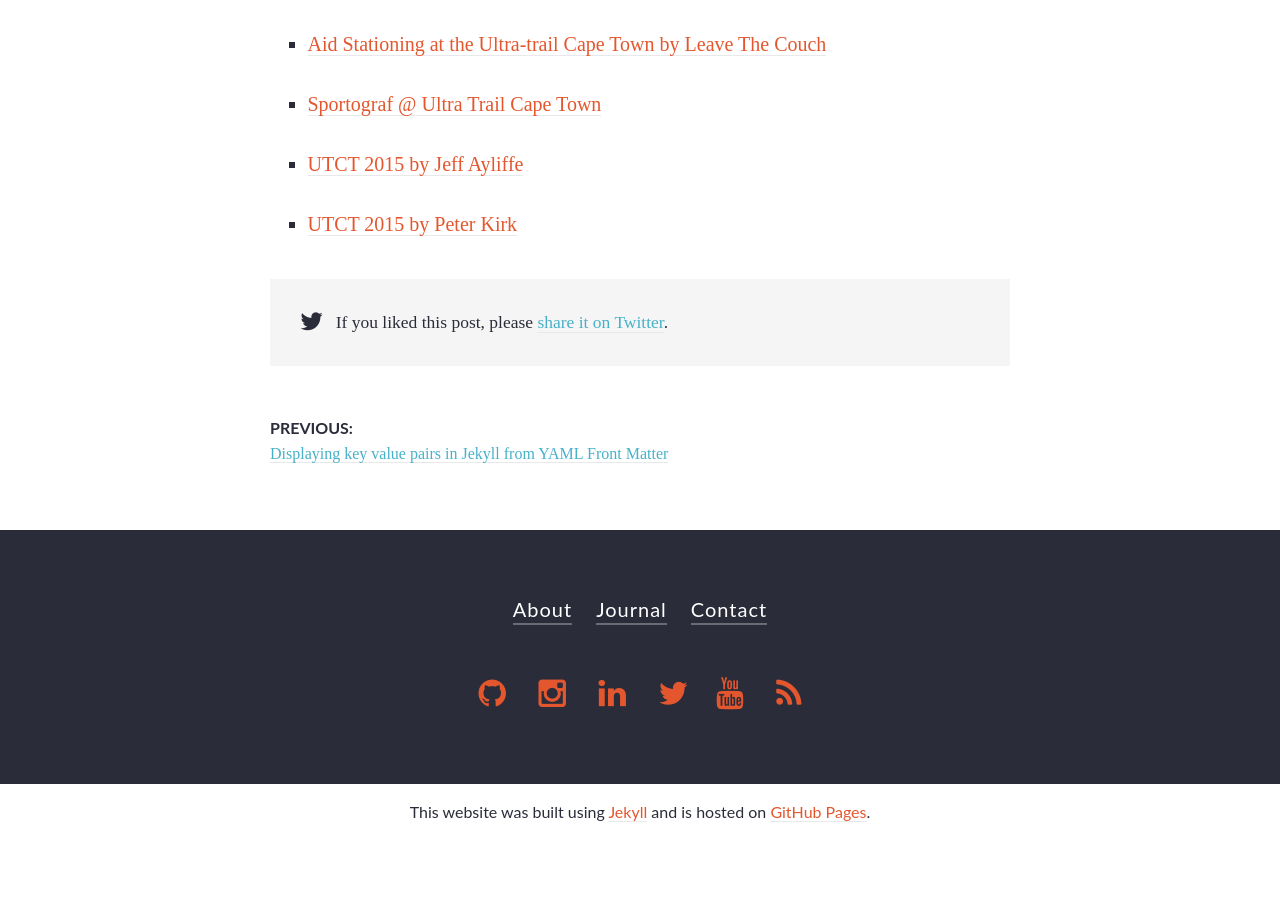
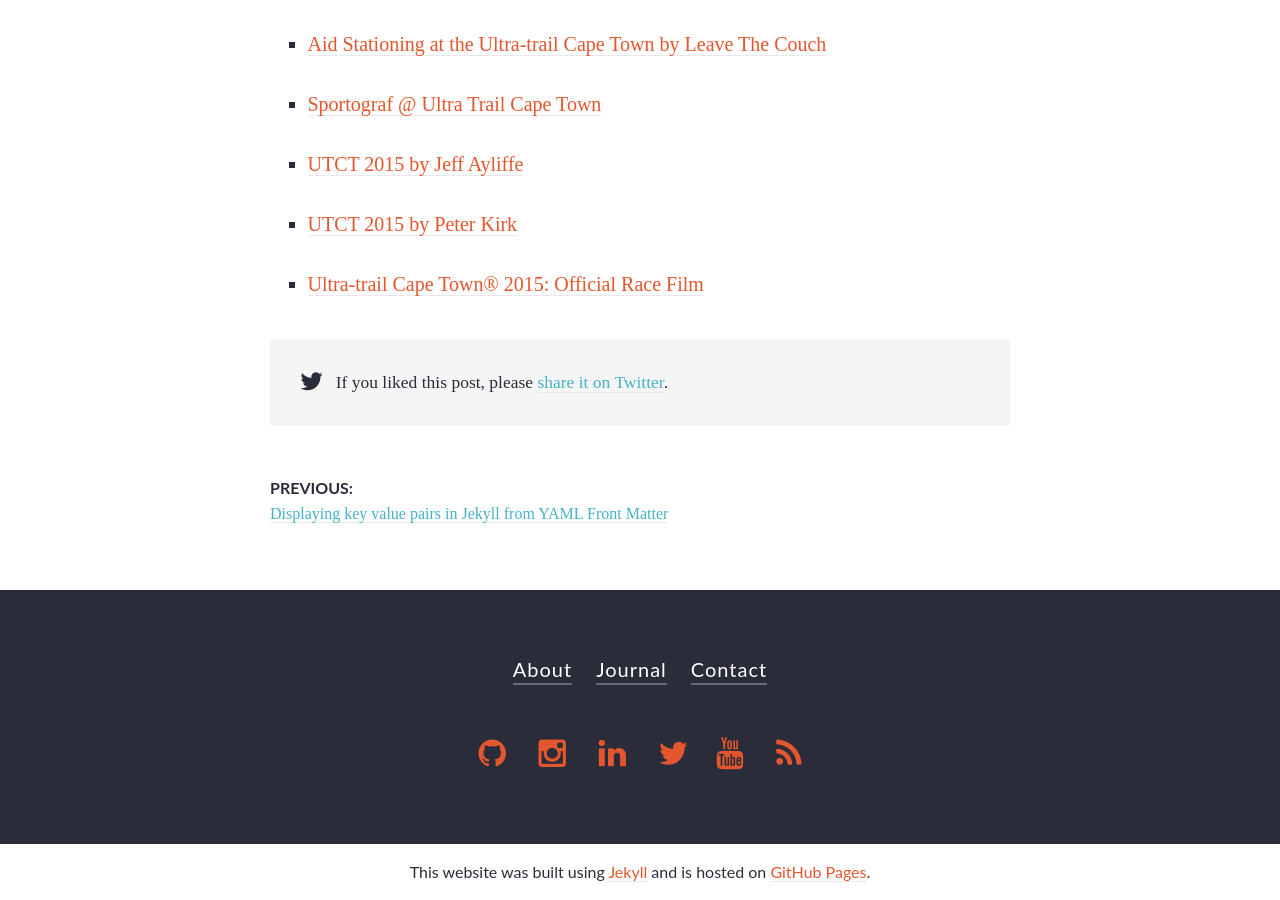
Before and after one commit to michaelthorne/michaelthorne.github.io, a Jekyll site: the page built from _posts/2015-10-06-race-report-ultra-trail-cape-town-2015.md, in a window 1280 px wide and 900 px high, scrolled down 12703 px. Built offline with Jekyll 4.4.1, drawn with Linux system fonts in a browser that asks for light colours; some web fonts are replaced; comment, search, counter and statistics services are not loaded; before the commit the page ends 13543 px from its top, so only the background shows below that.

Commit message:
Added video

```diff
--- a/_posts/2015-10-06-race-report-ultra-trail-cape-town-2015.md
+++ b/_posts/2015-10-06-race-report-ultra-trail-cape-town-2015.md
@@ -262,5 +262,6 @@ my ass! And to my Mom: I’m so glad that you were there at the finish. It meant
 * [Sportograf @ Ultra Trail Cape Town](http://www.sportograf.com/en/event/2939-Ultra-Trail-Cape-Town-2015#event)
 * [UTCT 2015 by Jeff Ayliffe](https://www.facebook.com/media/set/?set=a.435364166650073.1073741847.247813108738514&type=3)
 * [UTCT 2015 by Peter Kirk](https://www.facebook.com/media/set/?set=a.435368719982951.1073741848.247813108738514&type=3)
+* [Ultra-trail Cape Town® 2015: Official Race Film](https://www.facebook.com/video.php?v=435925923260564)
 
 <script async defer src="//platform.instagram.com/en_US/embeds.js"></script>
```
